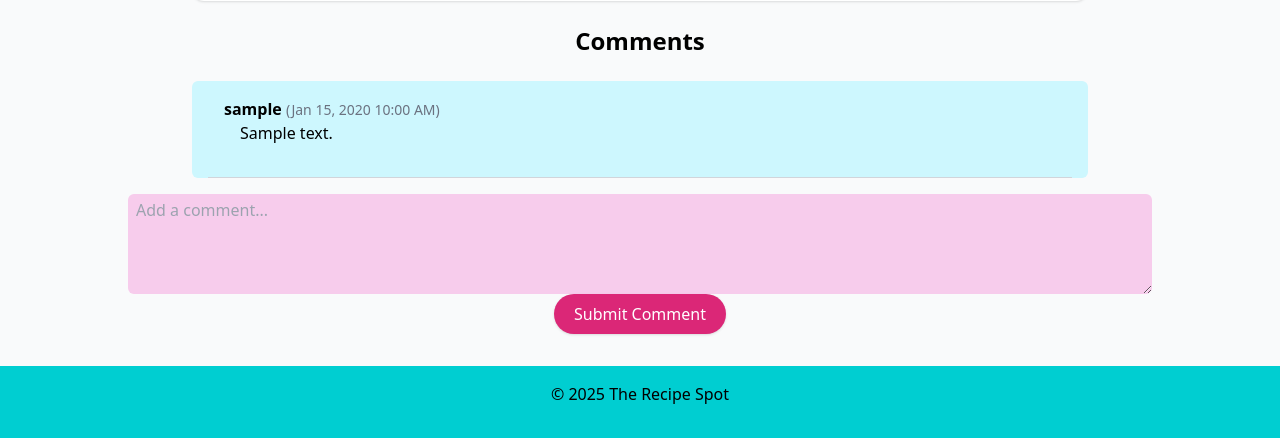
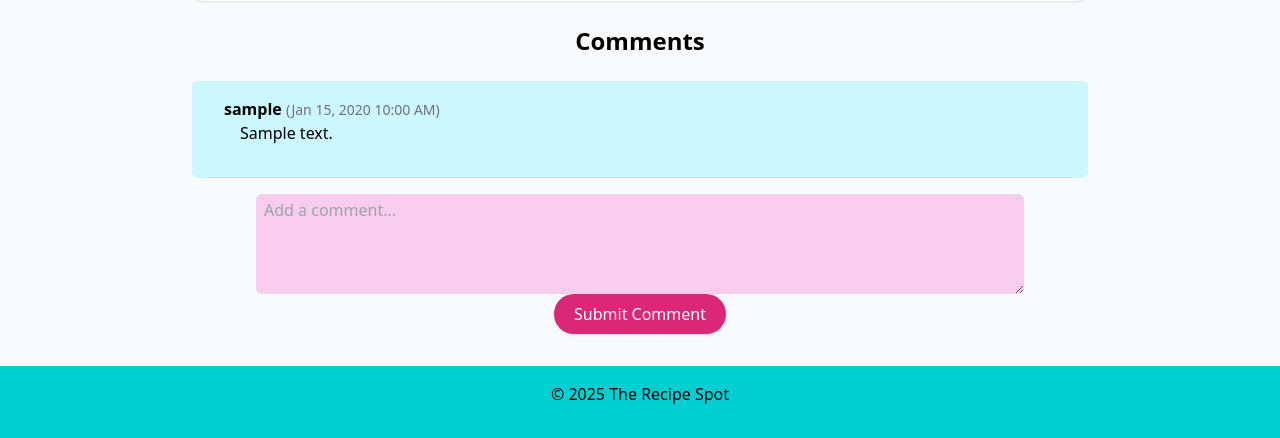
Before and after one commit to jennaolsen/recipeWebApplication, a PHP site: page /recipeDetails.php?id=1 in a window 1280 px wide. Shown: the part 1201-1639 px from the top of the page. Run offline with PHP 8.4, Linux system fonts and the light colour scheme; the visitor is signed in with stand-in values (Sample User, id 1); tables that the repository leaves empty or names only in its code hold one stand-in row (values such as "Sample post"); grey boxes marked "Sample" are stand-in pictures; data that the repository does not hold is empty; some libraries are stand-ins or nearby versions.

Commit message:
Fixed Minor styling issues.

```diff
--- a/recipeDetails.php
+++ b/recipeDetails.php
@@ -86,7 +86,7 @@ else{
             <!-- Comments will be loaded here -->
         </div>
         <?php if (isset($_SESSION['user_id'])): ?>
-        <textarea id="commentInput" placeholder="Add a comment..."></textarea>
+        <textarea id="commentInput" class="max-w-4xl mx-auto mb-6" placeholder="Add a comment..."></textarea>
             <button id="submitComment" class="btn px-5 py-2 rounded-full bg-pink-600 text-white hover:bg-pink-700 shadow mb-10" onclick="submitComment(RECIPE_ID)">Submit Comment</button>
         <?php else: ?>
             <p class="text-center mb-10">Please <a href="loginPage.php?redirect=<?= urlencode($_SERVER['REQUEST_URI'])?>" class="text-pink-600 hover:underline">log in</a> to leave a comment.</p>
--- a/styles.css
+++ b/styles.css
@@ -94,7 +94,7 @@ p {
 }
 #commentInput{
     display: flex;
-    width: 80%;
+    width: 60%;
     background-color: rgb(247, 204, 236);
     color: black;
     height: 100px;
```
